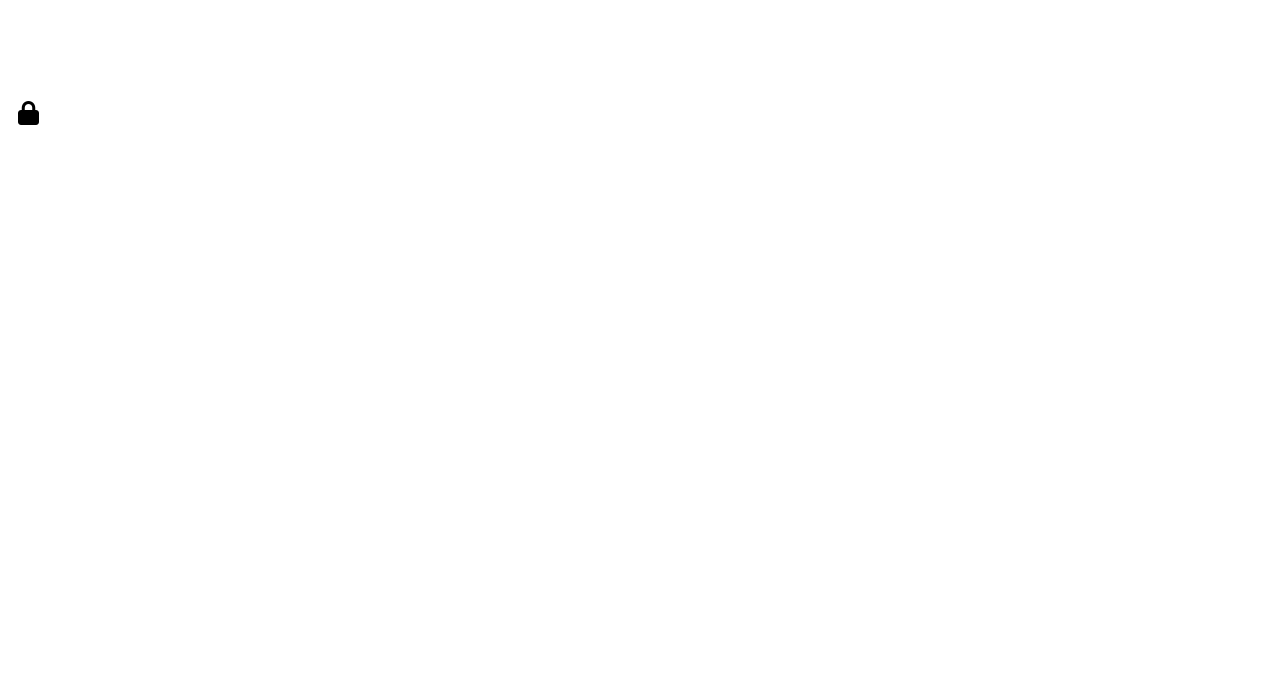
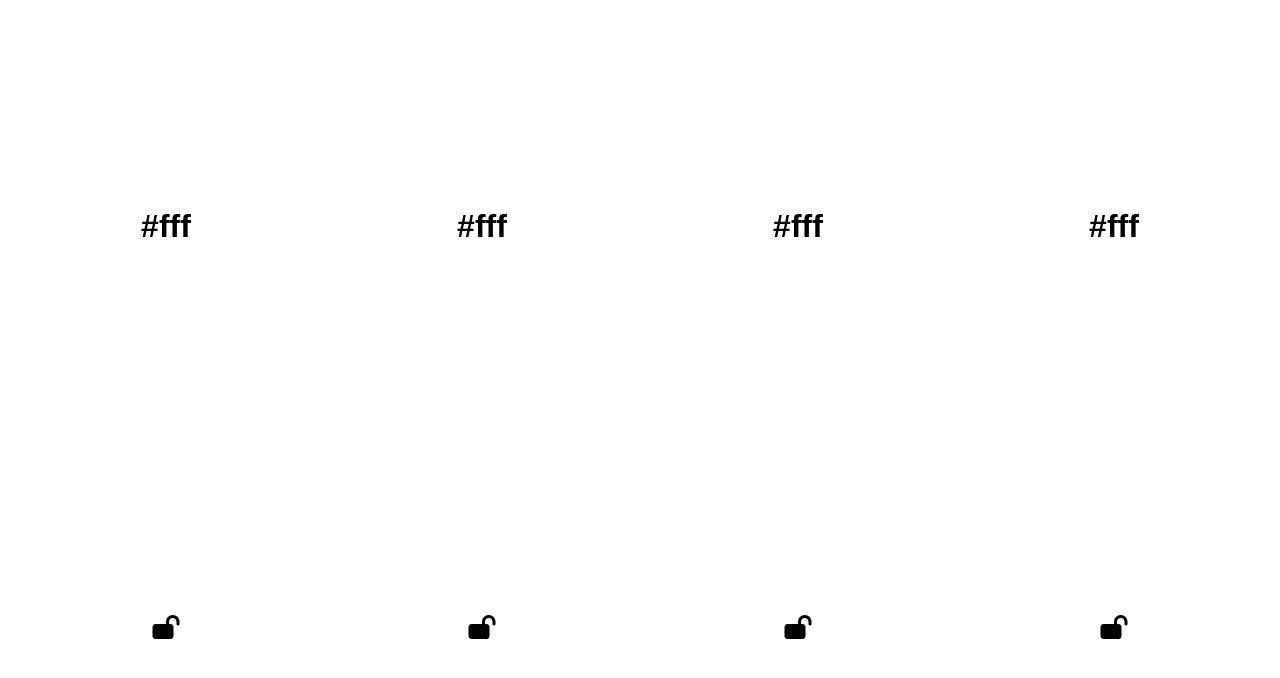
Before and after one commit to EgorVolg/ColourMaker, a React (Create React App) app: page / in a window 1280 px wide. Shown: the top 678 px of the page. Built offline with nearby package versions, Linux system fonts and the light colour scheme; a web font is replaced by a local one.

Commit message:
The coloums has a random colours
The coloums has a random colours

```diff
--- a/package.json
+++ b/package.json
@@ -3,6 +3,7 @@
   "version": "0.1.0",
   "private": true,
   "dependencies": {
+    "@reduxjs/toolkit": "^2.2.5",
     "@testing-library/jest-dom": "^5.17.0",
     "@testing-library/react": "^13.4.0",
     "@testing-library/user-event": "^13.5.0",
--- a/public/index.html
+++ b/public/index.html
@@ -20,9 +20,7 @@
       content="Web site created using create-react-app"
     />
     <link rel="apple-touch-icon" href="%PUBLIC_URL%/logo192.png" />
-
     <link rel="manifest" href="%PUBLIC_URL%/manifest.json" />
-
     <title>Color random</title>
   </head>
   <body>
--- a/src/App.tsx
+++ b/src/App.tsx
@@ -2,10 +2,9 @@ import React from "react";
 import { ColList } from "./components/ColList";
 import styled from "styled-components";
 
-
 export const App = () => {
   return (
-    <Wrap>
+    <Wrap >
       <ColList />
     </Wrap>
   );
--- a/src/components/ColList.tsx
+++ b/src/components/ColList.tsx
@@ -1,53 +1,79 @@
-import React, { useState } from "react";
+import React from "react";
 import styled from "styled-components";
 // import { ColItems } from "./ColItems";
 
 export const ColList = () => {
-  const [isLocked, setIsLocked] = useState(false);
-  const [randomColor, setRandomColor] = useState(false);
+  const [randomColor, setRandomColor] = React.useState("#fff");
+  const [isLocked, setIsLocked] = React.useState(true);
+
+  const hexCodes = "0123456789ABCDEF";
+  let color = "";
+
+  const generateColor = () => {
+    for (let i = 0; i < 6; i++) {
+      color += hexCodes[Math.floor(Math.random() * hexCodes.length)];
+    }
+    return "#" + color;
+  };
+
+  const handleKeyDown: React.KeyboardEventHandler<HTMLDivElement> = (e) => {
+    if (e.key === "Enter") {
+      setRandomColor(generateColor());
+    }
+  };
 
   const onLockOpen = () => {
     setIsLocked(!isLocked);
   };
 
-  const handleKeyDown: React.KeyboardEventHandler<HTMLDivElement> = (e) => {
-    if (e.key === "Enter") {
-      generateColour();
-    }
-  };
 
-  const generateColour = () => {
-    const hexCodes = "0123456789ABCDEF";
-    let color = "";
-    for (let i = 0; i < 6; i++) {
-      color += hexCodes[Math.floor(Math.random() * hexCodes.length)];
-    }
-    return ( color = "#" + color);
-  };
 
   return (
-    <div>
-      <Col
-        onKeyDown={handleKeyDown}
-        // style={{ backgroundColor: `${color}` }}
-      >
-        <ColText>{  } </ColText>
+    <ColListWrap onKeyDown={handleKeyDown}>
+      <Col randomColor={randomColor}>
+        <ColText> {randomColor} </ColText>
+        <LockOpenButton
+          onClick={onLockOpen}
+       className={isLocked ? "fa-solid fa-lock-open" : "fa-solid fa-lock"}
+        />
+      </Col>
+      <Col randomColor={randomColor}>
+        <ColText> {randomColor} </ColText>
         <LockOpenButton
           onClick={onLockOpen}
           className={isLocked ? "fa-solid fa-lock-open" : "fa-solid fa-lock"}
-        ></LockOpenButton>
+        />
       </Col>
-    </div>
+      <Col randomColor={randomColor}>
+        <ColText> {randomColor} </ColText>
+        <LockOpenButton
+          onClick={onLockOpen}
+          className={isLocked ? "fa-solid fa-lock-open" : "fa-solid fa-lock"}
+        />
+      </Col>
+      <Col randomColor={randomColor}>
+        <ColText> {randomColor} </ColText>
+        <LockOpenButton
+          onClick={onLockOpen}
+          className={isLocked ? "fa-solid fa-lock-open" : "fa-solid fa-lock"}
+        />
+      </Col>
+    </ColListWrap>
   );
 };
 
-const Col = styled.div`
+const ColListWrap = styled.div`
+  display: flex;
+  width: 100vw;
+`;
+
+const Col = styled.div<{ randomColor: string }>`
   flex: 1;
   display: flex;
   flex-direction: column;
   justify-content: space-around;
   align-items: center;
-  background-color: ;
+  background-color: ${(p) => p.randomColor};
 `;
 
 const ColText = styled.h1`
--- a/src/index.tsx
+++ b/src/index.tsx
@@ -1,5 +1,6 @@
 import React from "react";
 import ReactDOM from "react-dom/client";
+
 
 import { App } from "./App";
 
```
Also changed, not shown: 2 other files (tests, documents, lock files or other folders).
